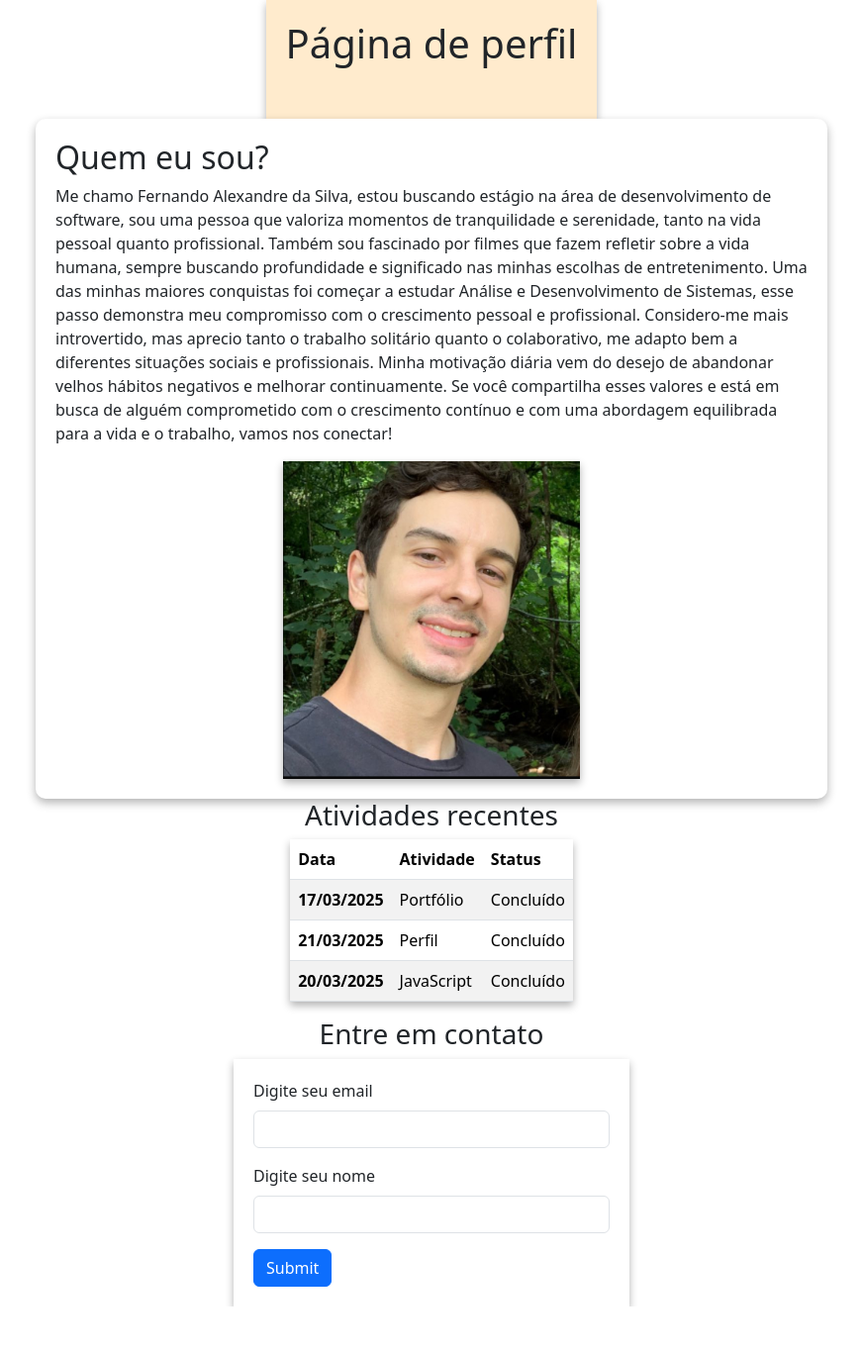
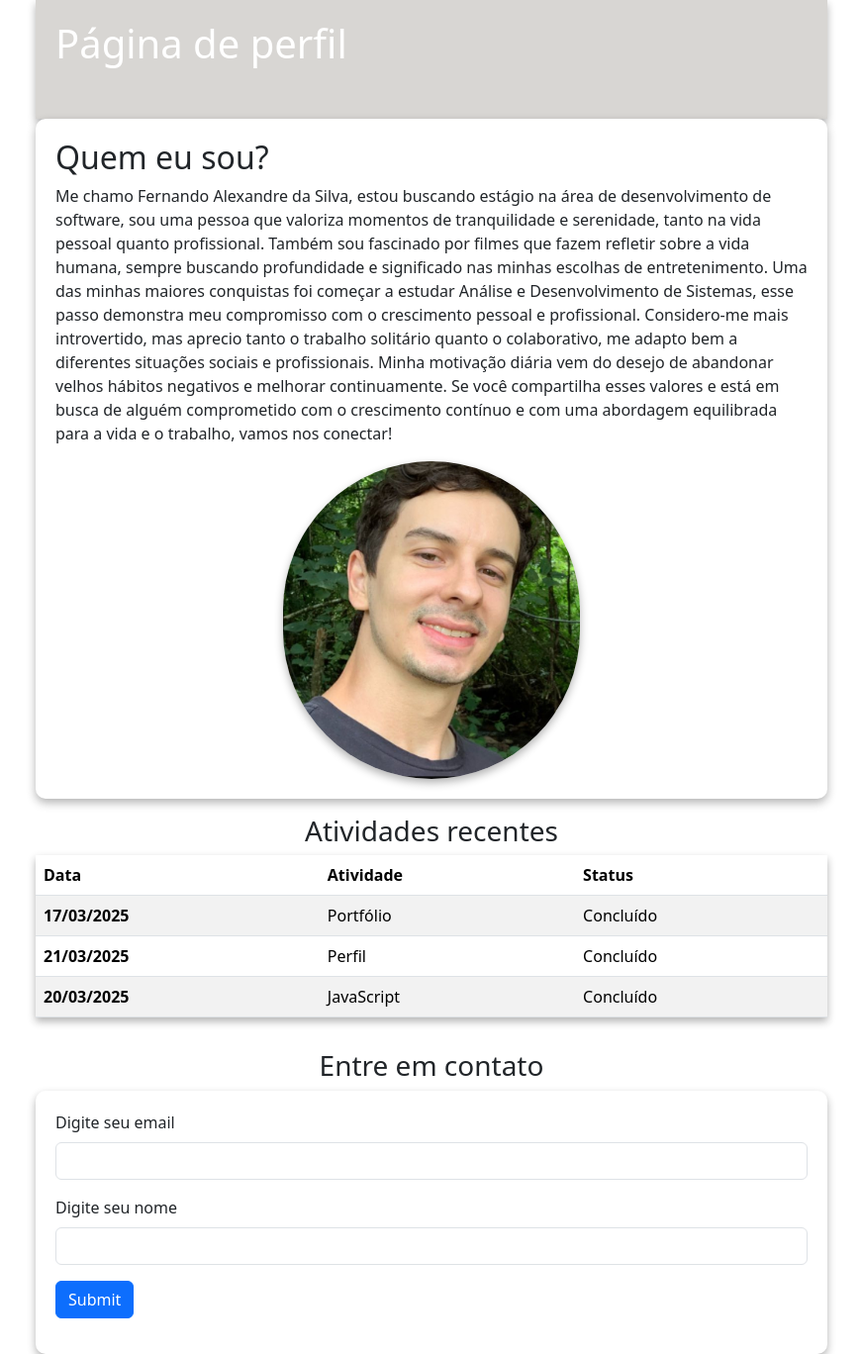
Before and after one commit to f-alexandre96/ativ02Choma, a plain HTML site: page index.html in a window 1280 px wide. Shown: the whole page at 99% size, without its empty margins (204-1075 px from the left). Before the commit the page ends 1320 px from the top, so only its background shows below. Drawn offline with nearby package versions, Linux system fonts and the light colour scheme.

Commit message:
versao 1.1

```diff
--- a/css/style.css
+++ b/css/style.css
@@ -3,11 +3,16 @@ body{
     flex-direction: column;
     justify-content: center;
     align-items: center;
+
 }
 header{
-    background-color: blanchedalmond;
+    background-color: #d8d6d3;
     padding: 20px;
     box-shadow: 0 4px 8px rgba(0, 0, 0, 0.3);
+    width: 800px;
+    color: white;
+
+
 
 }
 .corpo{
@@ -26,6 +31,7 @@ header{
    width: 300px;
    height: auto;
    box-shadow: 0 4px 8px rgba(0, 0, 0, 0.3);
+    border-radius:150px;
 }
 .table{
 
@@ -33,7 +39,13 @@ header{
 }
 form{
     padding: 20px;
-    max-width: 400px;
+    max-width: 800px;
     width: 100%;
     box-shadow: 0 4px 8px rgba(0, 0, 0, 0.3);
+    border-radius: 10px;
 }
+
+.tabela {
+    width: 800px;
+    border-radius: 10px;
+}
```
Also changed, not shown: index.html (+3 -0 lines).
